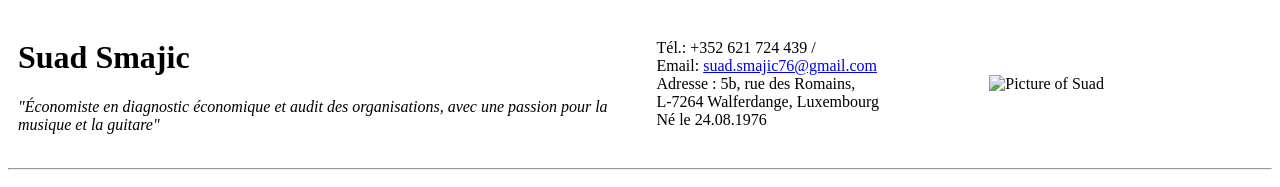
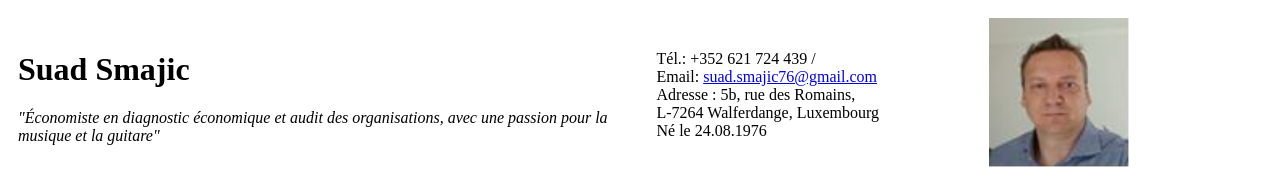
Before and after one commit to Suad-hub/mapageweb, a plain HTML site: page index.html in a window 1280 px wide. Shown: the top 187 px of the page. Drawn offline with Linux system fonts and the light colour scheme; the site is published under a folder, as on GitHub Pages, so addresses that start at the root find nothing; files whose address does not match are found by name.

Commit message:
Update index.html

```diff
--- a/index.html
+++ b/index.html
@@ -31,7 +31,7 @@
                 </p>
                 </td>
                 <td  width="24%">
-                    <img src="/Suad_Pic.png" alt="Picture of Suad" height="150" hspace="20" >
+                    <img src="Suad_Pic.png" alt="Picture of Suad" height="150" hspace="20" >
 
                 </td>
             </tr>
```
